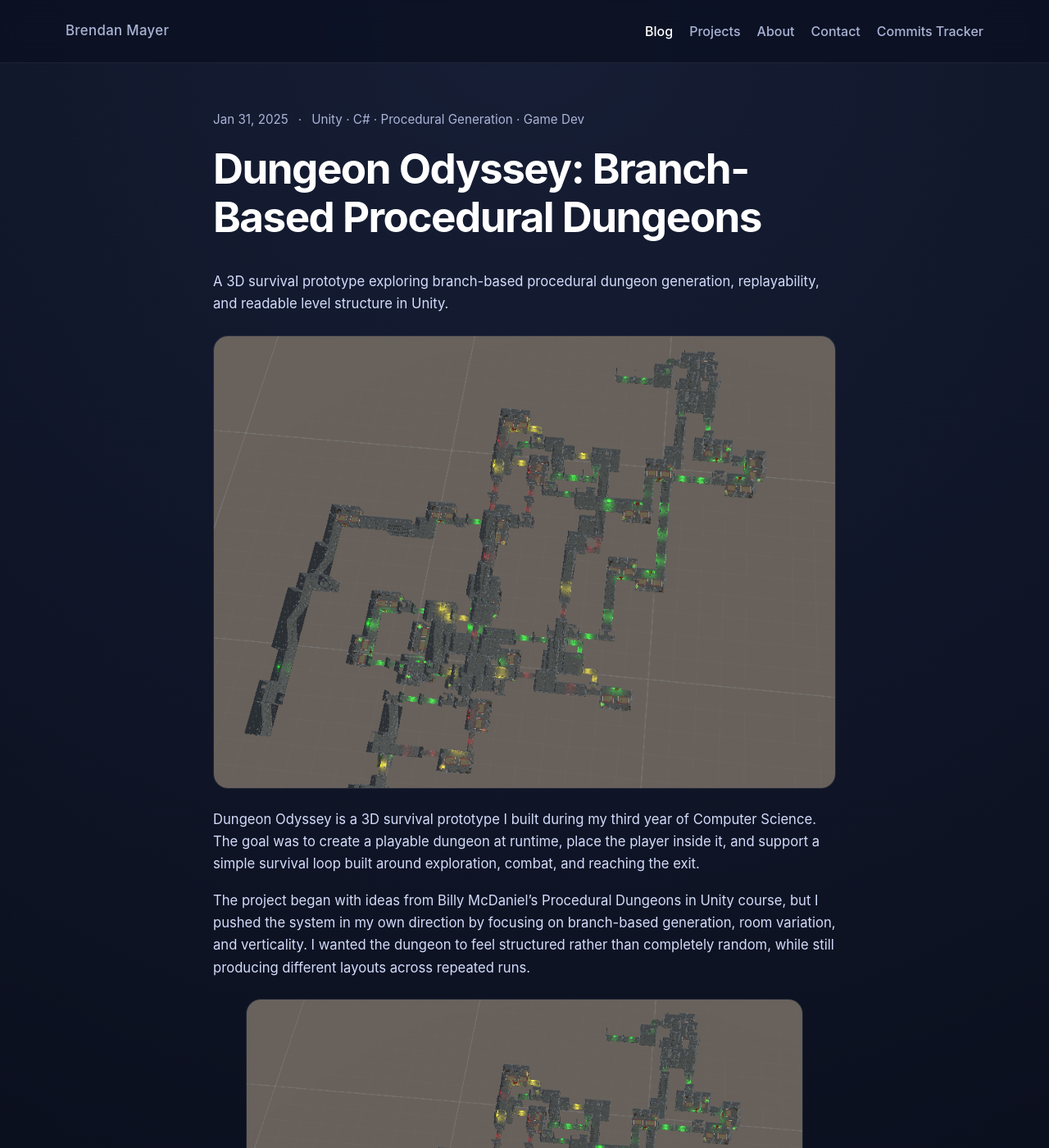
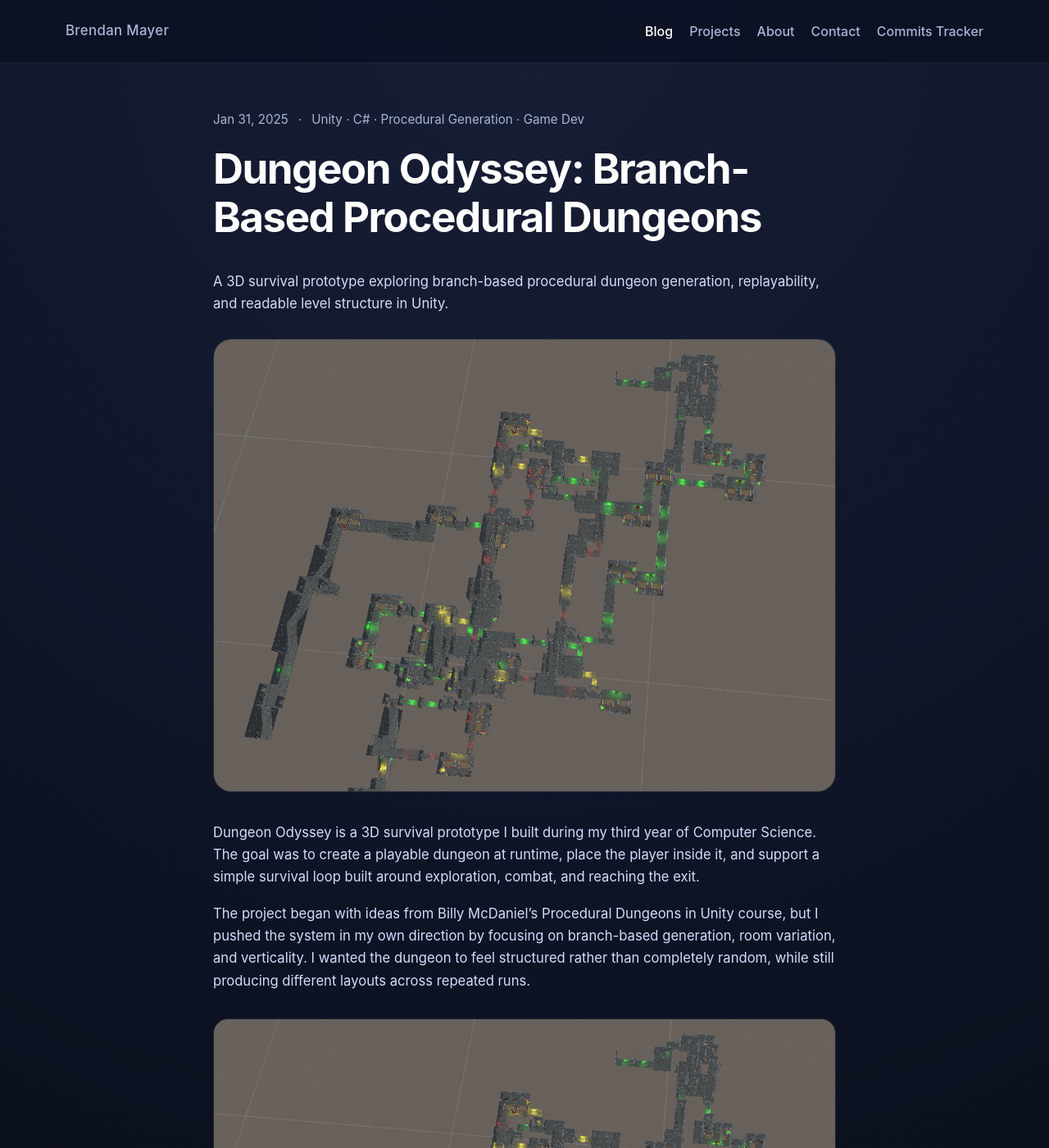
Before and after one commit to BrendanMayer/BrendanMayer.github.io, a Jekyll site: the page built from _posts/2025-01-31-dungeon-odyssey.md, in a window 1280 px wide and 1400 px high. Shown: the whole window at 82% size. Built offline with Jekyll 4.4.1, drawn with Linux system fonts in a browser that asks for light colours.

Commit message:
Fix blog post image sizing

```diff
--- a/_layouts/post.html
+++ b/_layouts/post.html
@@ -22,7 +22,7 @@ layout: default
         {% endif %}
 
         {% if page.image %}
-          <img src="{{ page.image }}" alt="{{ page.title }}">
+          <img class="post-hero" src="{{ page.image }}" alt="{{ page.title }}">
         {% endif %}
       </header>
 
--- a/assets/style.css
+++ b/assets/style.css
@@ -525,3 +525,32 @@ a {
     grid-template-columns: 1fr;
   }
 }
+
+/* Blog post image sizing */
+.prose figure {
+  margin: 32px 0;
+}
+
+.prose figure img,
+.prose > p > img,
+.prose > img {
+  width: 100%;
+  height: auto;
+  border-radius: 18px;
+  border: 1px solid var(--border);
+}
+
+.prose figcaption {
+  margin-top: 10px;
+  color: var(--muted);
+  font-size: 0.92rem;
+  text-align: center;
+}
+
+.prose .post-hero {
+  width: 100%;
+  height: auto;
+  margin: 28px 0 36px;
+  border-radius: 22px;
+  border: 1px solid var(--border);
+}
```
